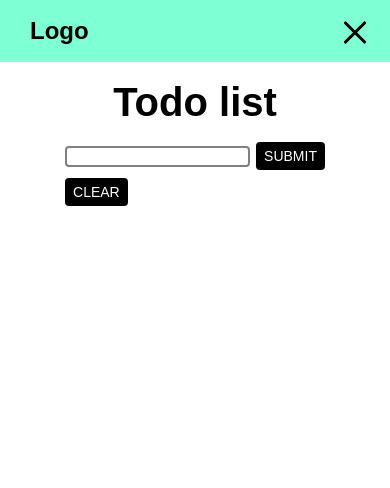
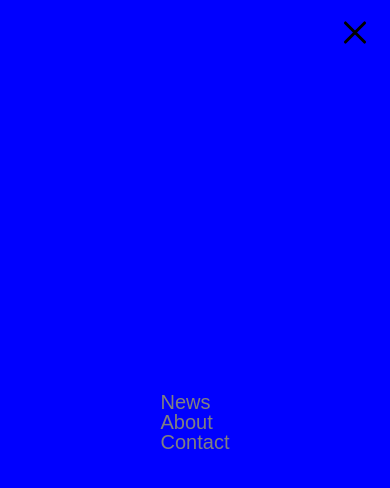
Before and after one commit to alex-mkhaili/js-homework-4-121, a plain HTML site: page index.html in a window 390 px wide. Both pictures are taken after a click on the element 355 px from the left and 31 px from the top of the page. Drawn offline with Linux system fonts and the light colour scheme.

Commit message:
finished burger bar

```diff
--- a/css/styles.css
+++ b/css/styles.css
@@ -12,7 +12,6 @@ header {
     padding: 20px;
 }
 .header-container {
-    /* background-color: gray; */
     max-width: 1400px;
     width: 100%;
     margin: 0 auto;
@@ -56,6 +55,9 @@ header {
 .nav-link:hover {
     color: black;
 }
+
+
+
 
 
 /* Section styles */
@@ -118,6 +120,7 @@ section {
     top: 16px;
     right: 20px;
     cursor: pointer;
+    z-index: 100;
 }
 .span {
     height: 3px;
@@ -165,6 +168,20 @@ section {
     .navigation {
         display: none;
     }
+    .mobile-nav-active {
+        position: absolute;
+        top: 0;
+        left: 0;
+        background-color: blue;
+        max-width: 100%;
+        height: 100vh;
+        display: flex;
+        justify-content: center;
+        align-items: center;
+    }
+    .nav-ul {
+        flex-direction: column;
+    }
     .span-container {
         display: block;
     }
--- a/script.js
+++ b/script.js
@@ -42,11 +42,12 @@ deleteAllLists.addEventListener("click", function() {
 });
 
 
-// Burger bar function
+// Burger bar-ის ფუნქცია
 
 let burgerBar = document.getElementById("burger-bar");
+let nav = document.getElementById("header-nav");
 
 burgerBar.addEventListener("click", function() {
     burgerBar.classList.toggle("burger-bar-active");
-
+    nav.classList.toggle("mobile-nav-active");
 })
```
